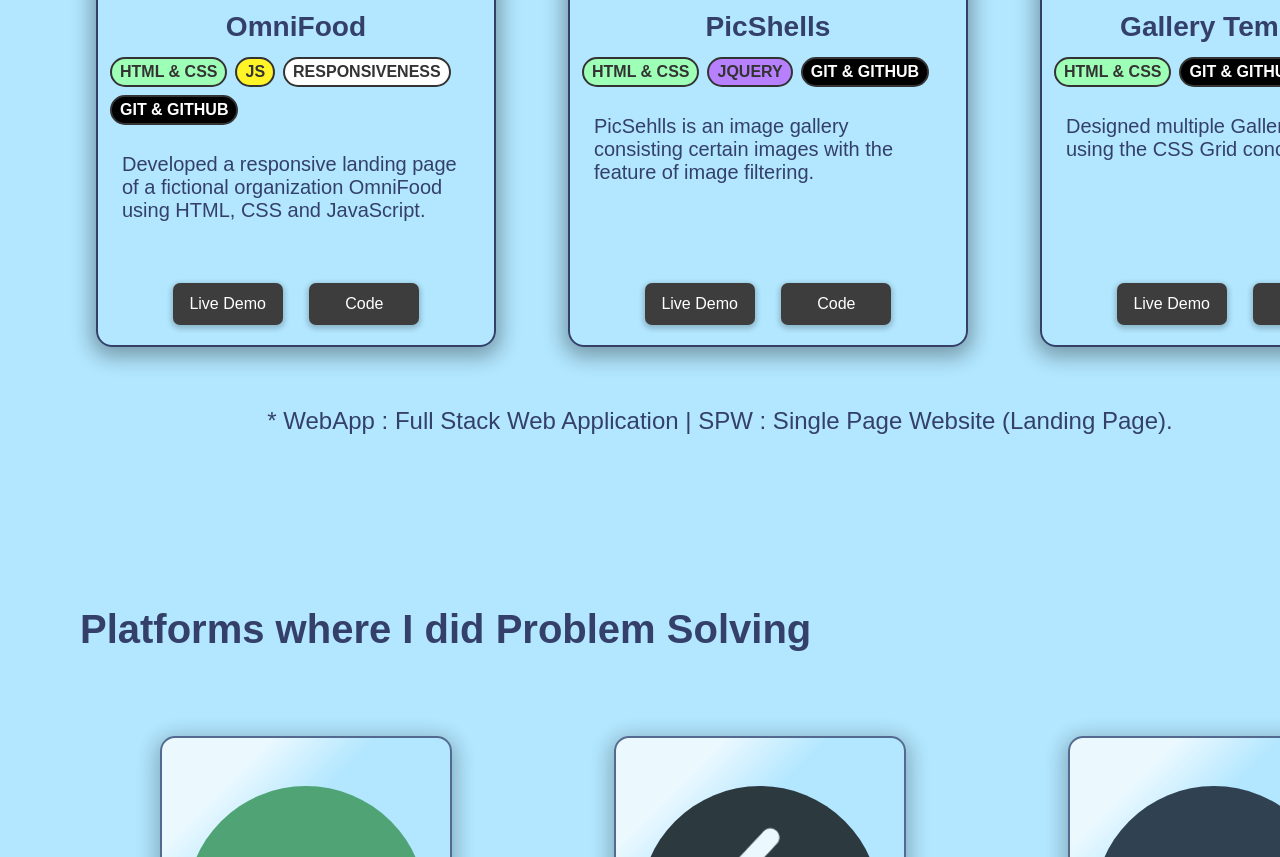
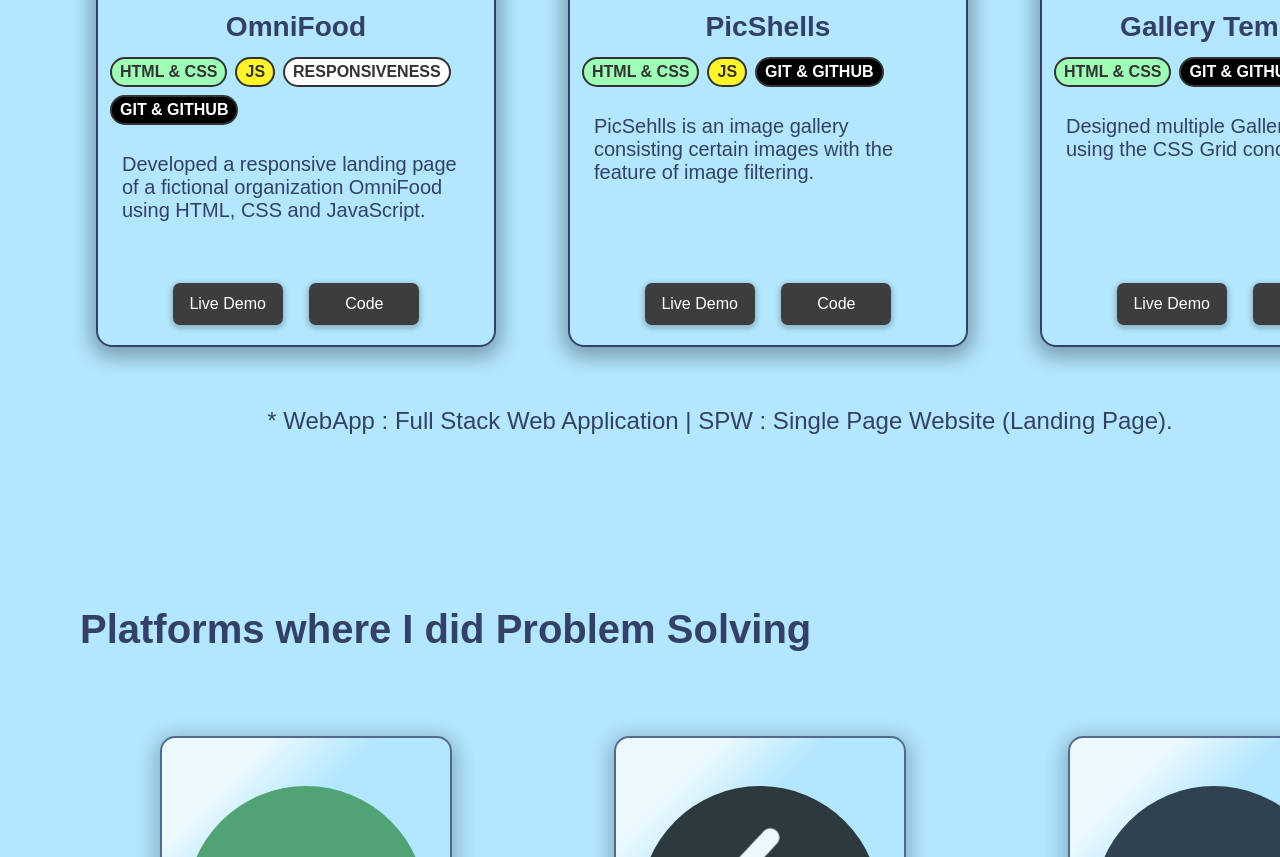
Before and after one commit to kdev307/PortFolio-Website, a plain HTML site: page index.html in a window 1280 px wide. Shown: the part 2629-3486 px from the top of the page. Drawn offline with Linux system fonts and the light colour scheme; a web font is replaced by a local one.

Commit message:
Minor Corrections

```diff
--- a/index.html
+++ b/index.html
@@ -267,7 +267,7 @@
                                         <h3 class="project-heading">PicShells</h3>
                                         <div class="skill-tag">
                                             <span class="tag tag--html-css">HTML & CSS</span>
-                                            <span class="tag tag--jQuery">jQuery</span>
+                                            <span class="tag tag--js">JS</span>
                                             <span class="tag tag--git-github">Git & GitHub</span>
                                         </div>
                                         <p class="project-description">
--- a/stylesheets/style.css
+++ b/stylesheets/style.css
@@ -430,10 +430,6 @@ p {
     background-color: #fff428;
 }
 
-.tag--jQuery {
-    background-color: #b780ff;
-}
-
 .tag--ejs {
     background-color: #87ff97;
     /* color: #fff; */
```
